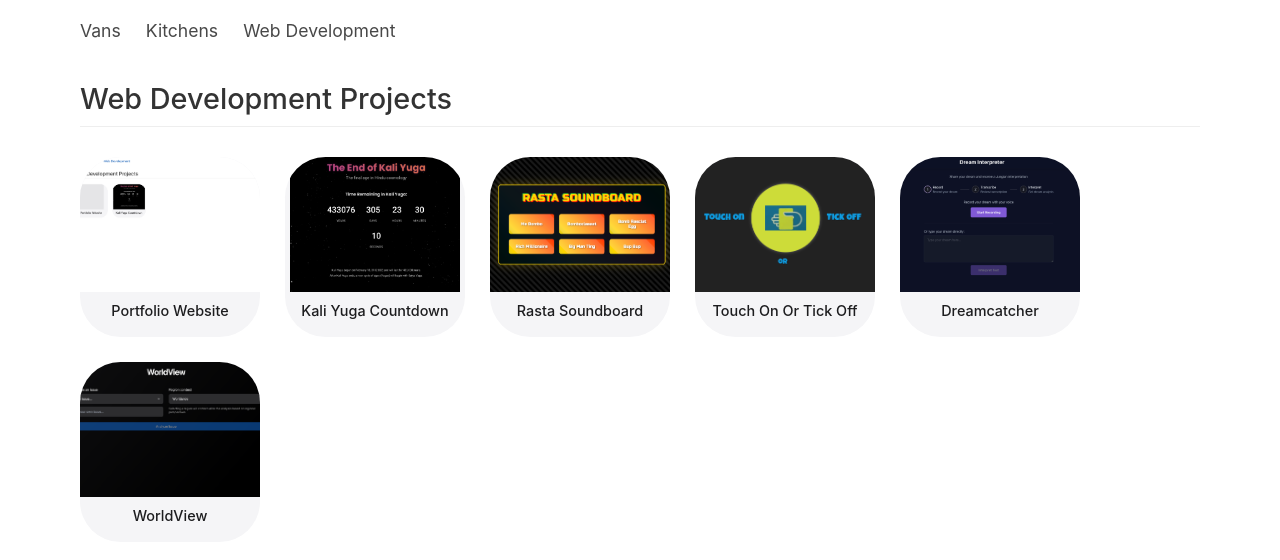
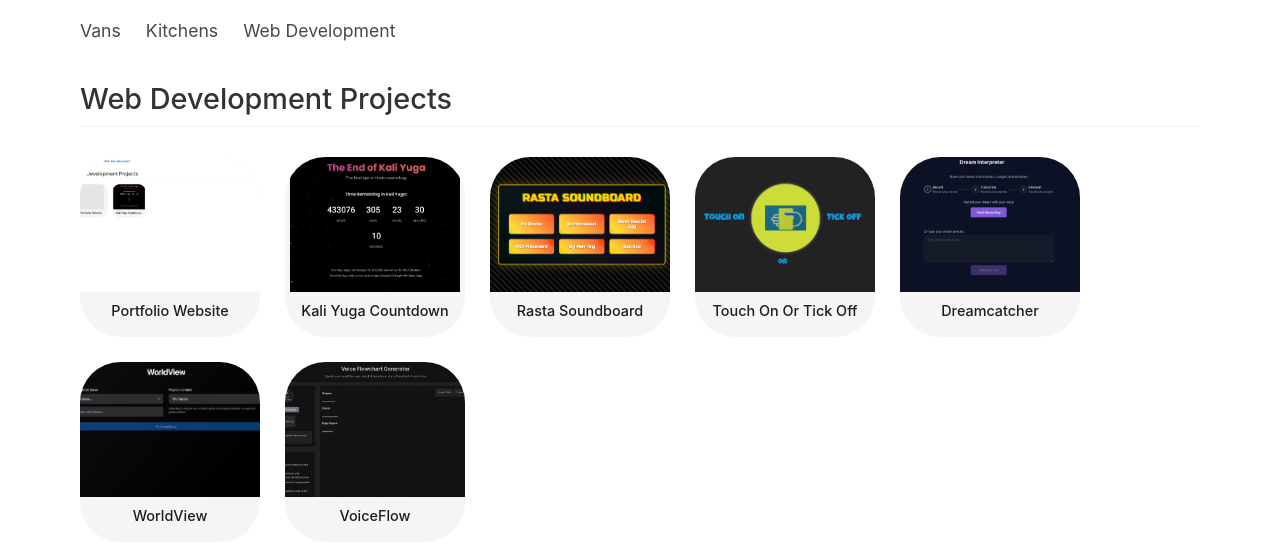
Before and after one commit to Llewellyn789/llewellyn-portfolio, a React (Vite) app: page /web-development in a window 1280 px wide. Shown: the top 560 px of the page. Built offline with nearby package versions, Linux system fonts and the light colour scheme.

Commit message:
Add VoiceFlow project to web development section

```diff
--- a/src/App.tsx
+++ b/src/App.tsx
@@ -51,7 +51,7 @@ function App() {
         <Route path="/web-development" element={<WebDevPage />} />
         <Route path="/project/:projectId" element={<ProjectDetailPage />} />
       </Routes>
-    </div>
+      </div>
   );
 }
 
--- a/src/data/projects.ts
+++ b/src/data/projects.ts
@@ -80,4 +80,11 @@ export const projects: Project[] = [
     externalUrl: 'https://worldview1.pages.dev/',
     imageUrl: '/images/worldview.png'
   },
+  {
+    id: 12,
+    title: 'VoiceFlow',
+    category: 'web-development',
+    externalUrl: 'https://voice-flowchart.pages.dev/',
+    imageUrl: '/images/voice-flow-v1.png'
+  },
 ];
--- a/src/main.tsx
+++ b/src/main.tsx
@@ -7,7 +7,7 @@ import './index.css'
 ReactDOM.createRoot(document.getElementById('root')!).render(
   <React.StrictMode>
     <BrowserRouter>
-      <App />
+    <App />
     </BrowserRouter>
   </React.StrictMode>,
 )
```
Also changed, not shown: public/images/voice-flow-v1.png (added).
